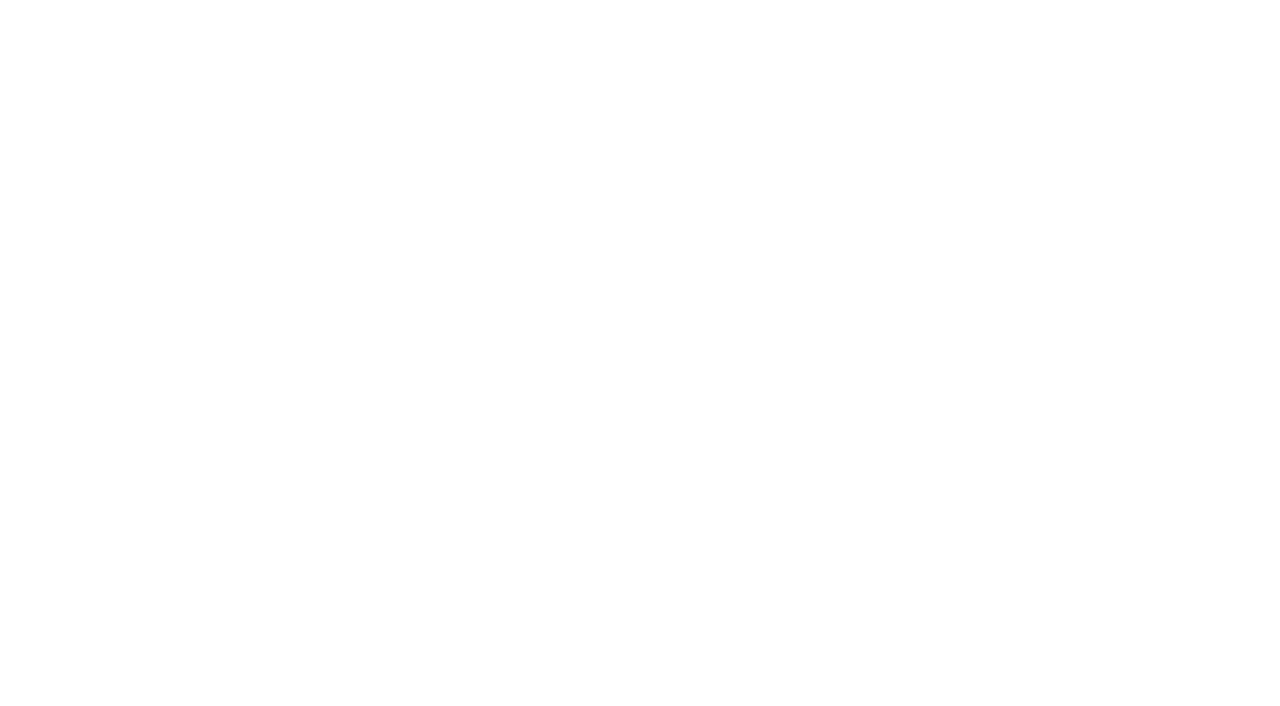
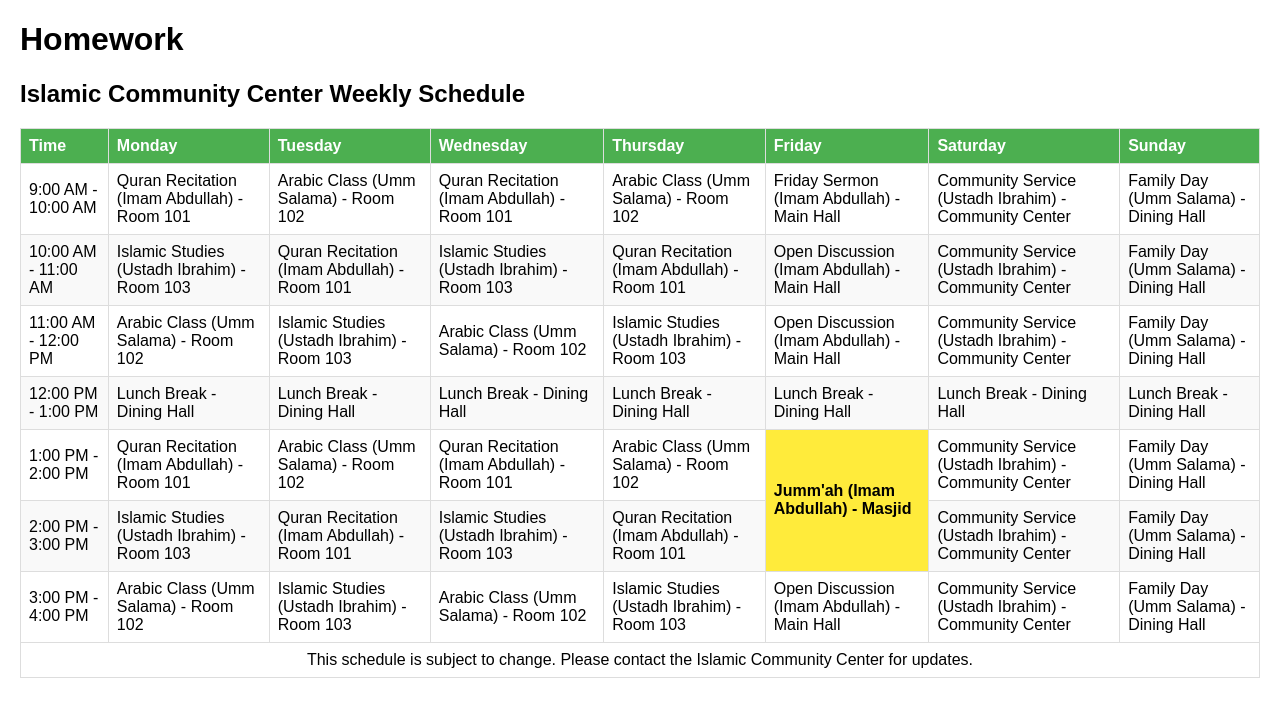
Before and after one commit to aybheeb/HTML, a plain HTML site: page 2-4-Tables/howework.html in a window 1280 px wide. Drawn offline with Linux system fonts and the light colour scheme.

Commit message:
completed homework 2.4

```diff
--- a/2-4-Tables/howework.html
+++ b/2-4-Tables/howework.html
@@ -4,8 +4,134 @@
     <meta charset="UTF-8">
     <meta name="viewport" content="width=device-width, initial-scale=1.0">
     <title>Homework</title>
+    <style>
+        body {
+            font-family: Arial, sans-serif;
+            margin: 20px;
+        }
+        table {
+            width: 100%;
+            border-collapse: collapse;
+            margin-bottom: 20px;
+        }
+        thead {
+            background-color: #f2f2f2;
+        }
+        th, td {
+            border: 1px solid #ddd;
+            padding: 8px;
+            text-align: left;
+        }
+        tbody tr:nth-child(even) {
+            background-color: #f9f9f9;
+        }
+        tbody tr:nth-child(odd) {
+            background-color: #ffffff;
+        }
+        th {
+            background-color: #4CAF50;
+            color: white;
+        }
+        /* If you want to specifically highlight the Jumuah section, add a
+           class attribute and use the following CSS */
+        .jumuah {
+            background-color: #ffeb3b;
+            font-weight: bold;
+        }
+    </style>
 </head>
 <body>
-    <h1></h1>
+    <h1>Homework</h1>
+    <h2>Islamic Community Center Weekly Schedule</h2>
+    <table>
+        <thead>
+            <tr>
+                <th>Time</th>
+                <th>Monday</th>
+                <th>Tuesday</th>
+                <th>Wednesday</th>
+                <th>Thursday</th>
+                <th>Friday</th>
+                <th>Saturday</th>
+                <th>Sunday</th>
+            </tr>
+        </thead>
+        <tbody>
+            <tr>
+            <td>9:00 AM - 10:00 AM</td>
+            <td>Quran Recitation (Imam Abdullah) - Room 101</td>
+            <td>Arabic Class (Umm Salama) - Room 102</td>
+            <td>Quran Recitation (Imam Abdullah) - Room 101</td>
+            <td>Arabic Class (Umm Salama) - Room 102</td>
+            <td>Friday Sermon (Imam Abdullah) - Main Hall</td>
+            <td>Community Service (Ustadh Ibrahim) - Community Center</td>
+            <td>Family Day (Umm Salama) - Dining Hall</td>
+            </tr>
+            <tr>
+            <td>10:00 AM - 11:00 AM</td>
+            <td>Islamic Studies (Ustadh Ibrahim) - Room 103</td>
+            <td>Quran Recitation (Imam Abdullah) - Room 101</td>
+            <td>Islamic Studies (Ustadh Ibrahim) - Room 103</td>
+            <td>Quran Recitation (Imam Abdullah) - Room 101</td>
+            <td>Open Discussion (Imam Abdullah) - Main Hall</td>
+            <td>Community Service (Ustadh Ibrahim) - Community Center</td>
+            <td>Family Day (Umm Salama) - Dining Hall</td>
+            </tr>
+            <tr>
+            <td>11:00 AM - 12:00 PM</td>
+            <td>Arabic Class (Umm Salama) - Room 102</td>
+            <td>Islamic Studies (Ustadh Ibrahim) - Room 103</td>
+            <td>Arabic Class (Umm Salama) - Room 102</td>
+            <td>Islamic Studies (Ustadh Ibrahim) - Room 103</td>
+            <td>Open Discussion (Imam Abdullah) - Main Hall</td>
+            <td>Community Service (Ustadh Ibrahim) - Community Center</td>
+            <td>Family Day (Umm Salama) - Dining Hall</td>
+            </tr>
+            <tr>
+            <td>12:00 PM - 1:00 PM</td>
+            <td>Lunch Break - Dining Hall</td>
+            <td>Lunch Break - Dining Hall</td>
+            <td>Lunch Break - Dining Hall</td>
+            <td>Lunch Break - Dining Hall</td>
+            <td>Lunch Break - Dining Hall</td>
+            <td>Lunch Break - Dining Hall</td>
+            <td>Lunch Break - Dining Hall</td>
+            </tr>
+            <tr>
+            <td>1:00 PM - 2:00 PM</td>
+            <td>Quran Recitation (Imam Abdullah) - Room 101</td>
+            <td>Arabic Class (Umm Salama) - Room 102</td>
+            <td>Quran Recitation (Imam Abdullah) - Room 101</td>
+            <td>Arabic Class (Umm Salama) - Room 102</td>
+            <td class="jumuah" rowspan="2">Jumm'ah (Imam Abdullah) - Masjid</td>
+            <td>Community Service (Ustadh Ibrahim) - Community Center</td>
+            <td>Family Day (Umm Salama) - Dining Hall</td>
+            </tr>
+            <tr>
+            <td>2:00 PM - 3:00 PM</td>
+            <td>Islamic Studies (Ustadh Ibrahim) - Room 103</td>
+            <td>Quran Recitation (Imam Abdullah) - Room 101</td>
+            <td>Islamic Studies (Ustadh Ibrahim) - Room 103</td>
+            <td>Quran Recitation (Imam Abdullah) - Room 101</td>
+            <td>Community Service (Ustadh Ibrahim) - Community Center</td>
+            <td>Family Day (Umm Salama) - Dining Hall</td>
+            </tr>
+            <tr>
+            <td>3:00 PM - 4:00 PM</td>
+            <td>Arabic Class (Umm Salama) - Room 102</td>
+            <td>Islamic Studies (Ustadh Ibrahim) - Room 103</td>
+            <td>Arabic Class (Umm Salama) - Room 102</td>
+            <td>Islamic Studies (Ustadh Ibrahim) - Room 103</td>
+            <td>Open Discussion (Imam Abdullah) - Main Hall</td>
+            <td>Community Service (Ustadh Ibrahim) - Community Center</td>
+            <td>Family Day (Umm Salama) - Dining Hall</td>
+            </tr>
+        </tbody>
+        <tfoot>
+            <tr>
+                <td colspan="8" style="text-align: center;">This schedule is subject to change. Please contact the Islamic Community Center for updates.</td>
+            </tr>
+        </tfoot>
+    </table>
 </body>
 </html>
```
